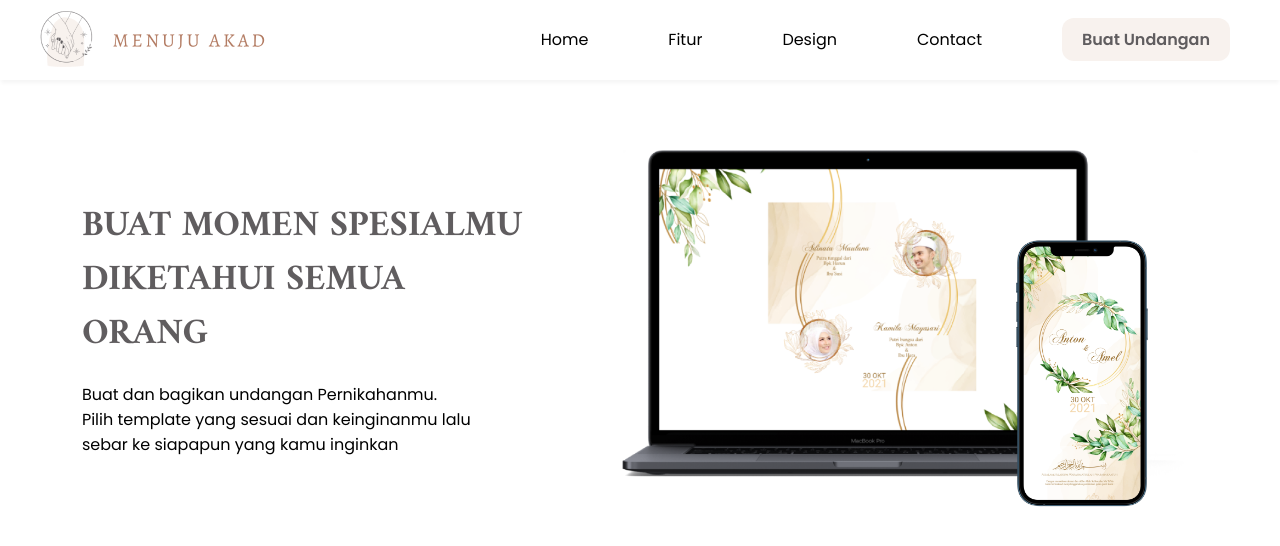
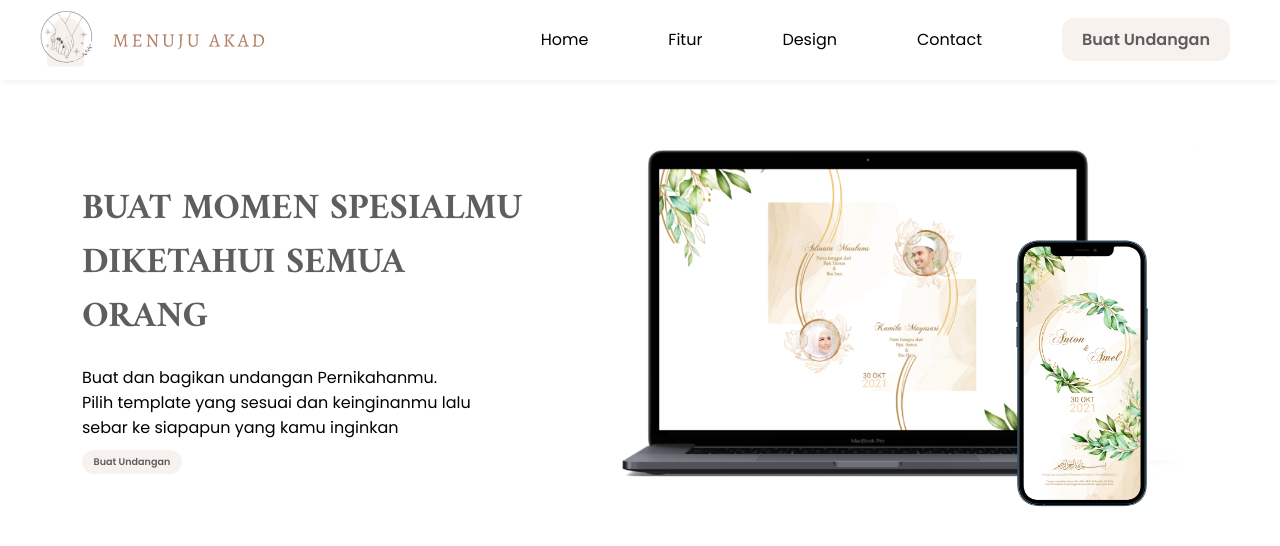
Before and after one commit to bktech-id/menujuakad, a React (Create React App) app: page / in a window 1280 px wide. Shown: the top 546 px of the page. Built offline with nearby package versions, Linux system fonts and the light colour scheme.

Commit message:
feat: add buat undangan button

```diff
--- a/src/containers/HomePage/index.jsx
+++ b/src/containers/HomePage/index.jsx
@@ -3,7 +3,7 @@ import React from 'react';
 import styles from './styles.module.css';
 
 import mainDesign from '../../assets/images/mainDesign.png';
-import designMobile from '../../assets/images/designMobile2.png';
+import designMobile from '../../assets/images/designMobile.png';
 import Navbar from './components/Navbar';
 
 const HomePage = () => {
@@ -18,6 +18,7 @@ const HomePage = () => {
             Pilih template yang sesuai dan keinginanmu lalu<br />
             sebar ke siapapun yang kamu inginkan
           </p>
+          <button className={styles.buatUndangan} href='#'>Buat Undangan</button>
         </div>
         <img className={styles.designDesktop} src={mainDesign} />
         <img className={styles.designMobile} src={designMobile} />
--- a/src/containers/HomePage/styles.module.css
+++ b/src/containers/HomePage/styles.module.css
@@ -40,6 +40,18 @@
   z-index: -1;
 }
 
+.buatUndangan {
+  background-color: #F8F2EE;
+  color: #605D5F;
+  border-radius: 12px;
+  padding: 5px 10px;
+  font-weight: 600;
+  width: 100px;
+  border: none;
+  font-size: 0.6rem;
+  margin-top: 10px;
+}
+
 @media (max-width: 575.98px) {
   .designDesktop {
     display: none;
```
